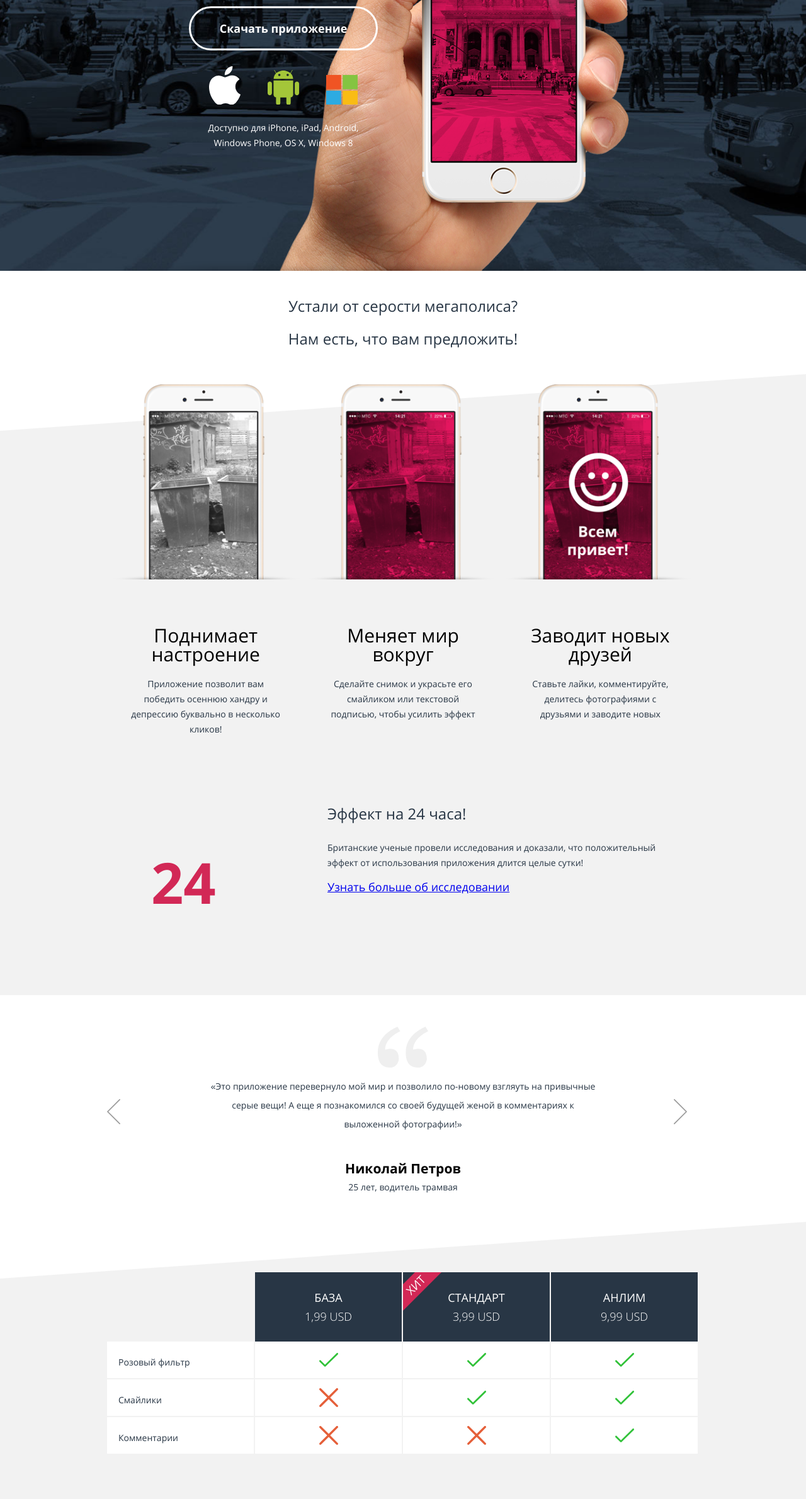
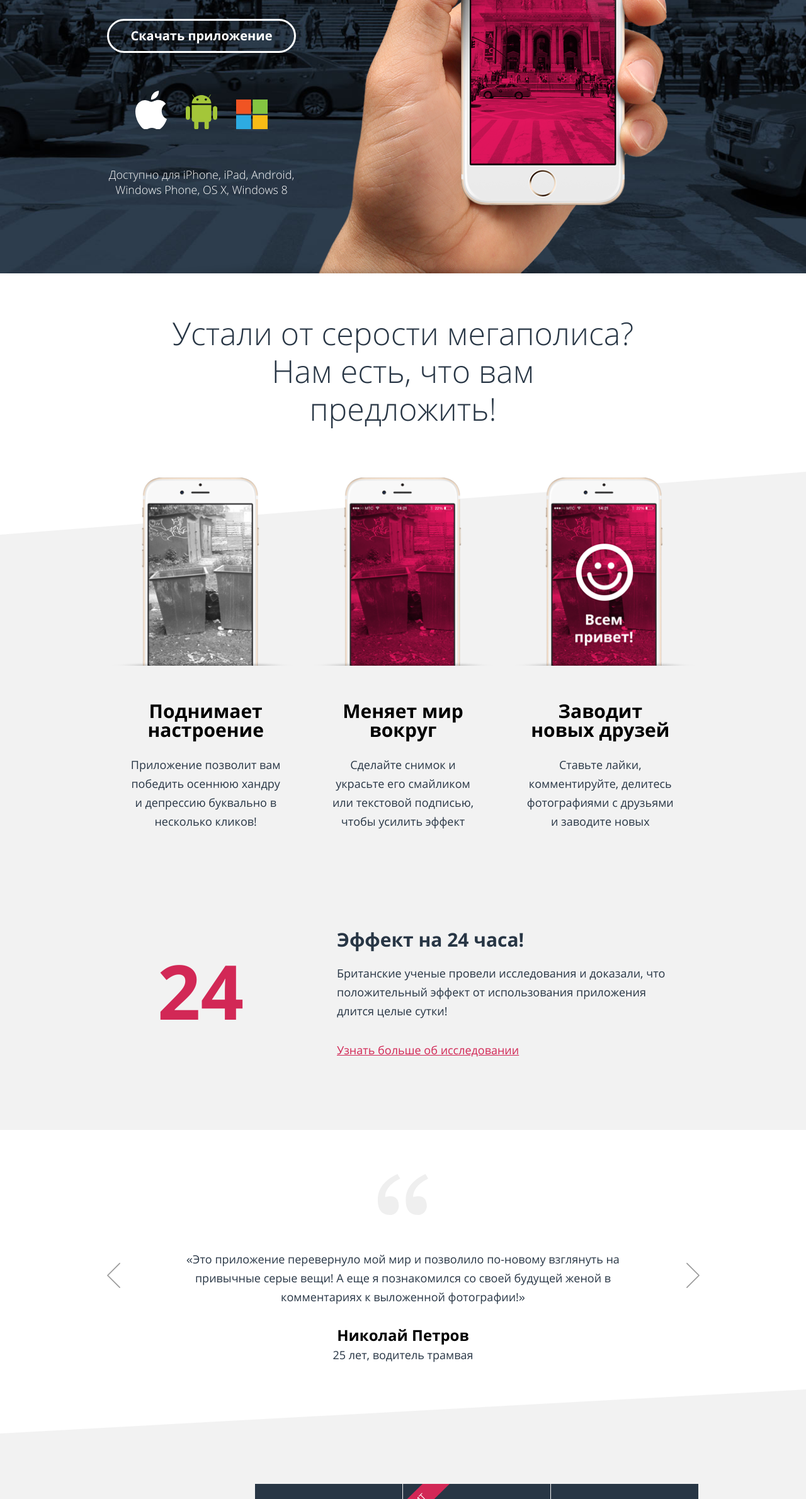
Before and after one commit to AlexeyKavasin/59151-pink, a plain HTML site: page index.html in a window 1280 px wide. Shown: the part 420-2800 px from the top of the page at 63% size. Drawn offline with nearby package versions, Linux system fonts and the light colour scheme; files that its build step writes are made by us from their sources.

Commit message:
Финальные изменения (все состояния главной, моб версия фотографии)

```diff
--- a/index.html
+++ b/index.html
@@ -94,7 +94,7 @@
       <section class="benefits">
         <header class="benefits__header">
           <p class="benefits__heading">Устали от серости мегаполиса?</p>
-          <p class="benefits__heading">Нам есть, что вам предложить!</p>
+          <p class="benefits__heading">Нам есть, что вам<br> предложить!</p>
         </header>
         <div class="benefits__items">
           <div class="benefits__items-wrapper">
@@ -117,7 +117,7 @@
             <article class="benefits__full-width-item">
               <h3 class="benefits__full-width-heading">Эффект<br> на 24 часа!</h3>
               <p class="benefits__full-width-text">Британские ученые провели исследования и доказали, что положительный эффект от использования приложения длится целые сутки!</p>
-              <a href="#" class="benefits__full-width-link">Узнать больше об исследовании</a>
+              <a href="http://i.imgur.com/CScmqnj.gif" target="_blank" class="benefits__full-width-link">Узнать больше об исследовании</a>
             </article>
           </div>
         </div>
@@ -142,7 +142,7 @@
               <div class="reviews__item">
                 <h3 class="slider__heading reviews__heading">Николай Петров</h3>
                 <span class="slider__text-note reviews__text-note">25 лет, водитель трамвая</span>
-                <p class="slider__text reviews__text">«Это приложение перевернуло мой мир и позволило по-новому взгляуть на привычные серые вещи! А еще я познакомился со своей будущей женой в комментариях к выложенной фотографии!»</p>
+                <p class="slider__text reviews__text">«Это приложение перевернуло мой мир и позволило по-новому взглянуть на привычные серые вещи! А еще я познакомился со своей будущей женой в комментариях к выложенной фотографии!»</p>
               </div>
             </div>
             <div class="slider__item">
--- a/sass/apps.scss
+++ b/sass/apps.scss
@@ -1,21 +1,21 @@
 .apps {
   width: 100%;
-  min-height: 300px;
+  min-height: 270px;
   padding: 25px 20px;
-  padding-bottom: 40px;
+  padding-bottom: 20px;
   background: #1d2631;
   color: $base-white;
   @include tablet {
     padding: 0;
     position: absolute;
     width: 300px;
-    top: 100px;
+    top: 95px;
     left: 0;
     background: transparent;
   }
   @include desktop {
-    top: 240px;
-    left: 130px;
+    top: 220px;
+    left: 0;
   }
   &__heading {
     display: none;
@@ -23,18 +23,25 @@
     margin: 0 auto;
     padding-bottom: 40px;
     font-size: 40px;
-    line-height: 50px;
+    line-height: 46px;
     font-weight: $light;
     text-align: center;
     @include tablet {
       display: block;
+      padding-bottom: 30px;
+    }
+    @include desktop {
+      max-width: 235px;
+      padding-bottom: 50px;
+      font-size: 50px;
+      line-height: 60px;
     }
   }
   &__btn{
     display: block;
     max-width: 280px;
     margin: 0 auto;
-    padding: 20px 35px;
+    padding: 15px 35px;
     font-weight: $bold;
     line-height: $base-line-height;
     text-align: center;
@@ -55,9 +62,13 @@
       max-width: 300px;
       box-sizing: border-box;
     }
+    @include desktop {
+      padding: 12px 30px;
+      font-size: 20px;
+    }
   }
   &__items {
-    max-width: 280px;
+    max-width: 210px;
     margin: 25px auto;
     padding: 0;
     display: flex;
@@ -65,7 +76,12 @@
     align-items: baseline;
     list-style: none;
     @include tablet {
-      justify-content: space-around;
+      margin-top: 40px;
+      margin-bottom: 35px;
+    }
+    @include desktop {
+      margin-top: 60px;
+      margin-bottom: 60px;
     }
   }
   &__item-link {
@@ -99,5 +115,9 @@
     margin: 0 auto;
     font-size: $base-p-size;
     text-align: center;
+    @include tablet {
+      font-size: 18px;
+      font-weight: $light;
+    }
   }
 }
--- a/sass/benefits.scss
+++ b/sass/benefits.scss
@@ -1,50 +1,82 @@
 .benefits {
   &__header {
     padding: 40px;
+    padding-bottom: 30px;
     position: relative;
     z-index: 1;
+    @include tablet {
+      padding-top: 50px;
+    }
+    @include tablet {
+      padding-top: 65px;
+      padding-bottom: 70px;
+    }
     &::after {
       content: '';
       display: block;
       width: 100%;
-      height: 50px;
+      height: 40px;
       position: absolute;
       left: 0;
       right: 0;
-      bottom: -50px;
+      bottom: -40px;
       z-index: -1;
       background: url('#{$img-path}/bg-triangle-white.svg') no-repeat;
       background-size: 100% 100%;
       @include tablet {
-        height: 90px;
-        bottom: -90px;
+        height: 70px;
+        bottom: -70px;
+      }
+      @include desktop {
+        height: 100px;
+        bottom: -100px;
       }
     }
   }
   &__heading {
     margin: 0 auto;
-    padding-bottom: 20px;
+    padding-bottom: 25px;
     font-size: $base-h-size;
-    line-height: $max-line-height;
+    line-height: $big-line-height;
     text-align: center;
     &:last-child {
       padding-bottom: 0;
     }
+    @include tablet {
+      padding: 0;
+      font-size: 40px;
+      font-weight: $light;
+      line-height: 48px;
+    }
+    @include desktop {
+      padding: 0;
+      font-size: 50px;
+      line-height: 60px;
+    }
+    & br {
+      @include less-tablet {
+        display: none;
+      }
+    }
   }
   &__items {
-    padding: 40px;
+    padding: 30px;
     padding-top: 80px;
+    padding-bottom: 56px;
     text-align: center;
     background: $base-gray;
     position: relative;
     overflow: hidden;
     @include tablet {
       min-height: 490px;
+      padding-top: 85px;
+      padding-bottom: 45px;
     }
     @include desktop {
-      padding-top: 400px;
+      padding-top: 365px;
       padding-right: 130px;
       padding-left: 130px;
+      padding-bottom: 25px;
     }
     &-wrapper {
       margin: 0 auto;
@@ -69,7 +101,7 @@
         position: absolute;
         width: 160px;
         height: 320px;
-        bottom: -100px;
+        bottom: -98px;
         left: 50%;
         z-index: 2;
         background-image: url('#{$img-path}/iphone-screen-mobile@1x.png');
@@ -77,11 +109,11 @@
         background-size: 100%;
         @include retina('#{$img-path}/iphone-screen-mobile@2x.png', 100%);
         @include tablet {
-          width: 265px;
-          height: 470px;
+          width: 270px;
+          height: 482px;
           margin: 0;
           left: 0;
-          bottom: -50px;
+          bottom: -45px;
         }
         @include desktop {
           display: none;
@@ -90,41 +122,24 @@
     }
   }
   &__item {
-    margin-bottom: 40px;
+    margin-bottom: 27px;
     &::before {
       display: none;
-      width: 300px;
-      height: 480px;
+      width: 289px;
+      height: 476px;
       content: '';
       position: absolute;
       left: 50%;
       margin-left: -150px;
-      bottom: 80px;
+      bottom: 95px;
       background-repeat: no-repeat;
       background-image: url('#{$img-path}/iphone-screen-1-desktop@1x.png');
       background-size: 100%;
       @include retina('#{$img-path}/iphone-screen-1-desktop@2x.png', 100%);
       z-index: 2;
     }
-    &:nth-child(2)::before {
-      background-image: url('#{$img-path}/iphone-screen-2-desktop@1x.png');
-      @include retina('#{$img-path}/iphone-screen-2-desktop@2x.png', 100%);
-    }
-    &:nth-child(3)::before {
-      background-image: url('#{$img-path}/iphone-screen-3-desktop@1x.png');
-      @include retina('#{$img-path}/iphone-screen-3-desktop@2x.png', 100%);
-    }
-    &:last-child {
-      margin-bottom: 0;
-      padding-bottom: 270px;
-      @include tablet {
-        padding-bottom: 0;
-      }
-      @include desktop {
-        margin-bottom: 40px;
-      }
-    }
     @include tablet {
+      margin-bottom: 30px;
       width: 50%;
     }
     @include desktop {
@@ -135,25 +150,62 @@
         display: block;
       }
     }
+    &:nth-child(2)::before {
+      background-image: url('#{$img-path}/iphone-screen-2-desktop@1x.png');
+      @include retina('#{$img-path}/iphone-screen-2-desktop@2x.png', 100%);
+      margin-left: -142px;
+    }
+    &:nth-child(3)::before {
+      background-image: url('#{$img-path}/iphone-screen-3-desktop@1x.png');
+      @include retina('#{$img-path}/iphone-screen-3-desktop@2x.png', 100%);
+      margin-left: -135px;
+      bottom: 85px;
+    }
+    &:last-child {
+      margin-bottom: 0;
+      padding-bottom: 260px;
+      @include tablet {
+        padding-bottom: 0;
+      }
+      @include desktop {
+        margin-bottom: 40px;
+      }
+    }
   }
   &__item-heading {
     margin: 0;
-    margin-bottom: 20px;
+    margin-bottom: 10px;
+    font-size: $base-font-size;
+    line-height: $big-line-height;
     font-weight: $bold;
     color: $base-black;
+    @include tablet {
+      text-align: left;
+    }
     @include desktop {
+      margin-bottom: 25px;
       font-size: 30px;
-      font-weight: $regular;
+      font-weight: $bold;
       line-height: $big-line-height;
+      text-align: center;
     }
   }
   &__item-text {
     margin: 0;
     font-size: $base-p-size;
+    @include tablet {
+      text-align: left;
+    }
+    @include desktop {
+      font-size: $base-font-size;
+      text-align: center;
+      line-height: $big-line-height;
+    }
   }
   &__full-width {
     display: none;
-    padding: 100px 40px;
+    padding: 57px 40px;
+    padding-bottom: 85px;
     @include tablet {
       display: flex;
       flex-direction: column;
@@ -163,15 +215,22 @@
     @include desktop {
       padding-top: 0;
       padding-right: 130px;
-      padding-bottom: 160px;
+      padding-bottom: 115px;
       padding-left: 130px;
       background: $base-gray;
     }
     &-wrapper {
       width: 100%;
       margin: 0 auto;
-      padding-left: 320px;
+      padding-left: 310px;
       position: relative;
+      @include tablet {
+        max-width: 620px;
+      }
+      @include desktop {
+        max-width: 940px;
+        padding-left: 365px;
+      }
       &::after {
         display: none;
         width: 240px;
@@ -183,32 +242,34 @@
         background-repeat: no-repeat;
         background-size: 100%;
         background-image: url('#{$img-path}/icon-timer.svg');
+        @include tablet {
+          display: block;
+        }
+        @include desktop {
+          width: 300px;
+          height: 350px;
+        }
       }
       &::before {
         display: none;
         position: absolute;
-        top: 105px;
-        left: 70px;
+        top: 103px;
+        left: 63px;
         width: 110px;
         height: 90px;
         content: '24';
-        font-size: 90px;
-        line-height: 90px;
+        font-size: 97px;
+        line-height: 97px;
         font-weight: $bold;
         color: $base-pink;
-      }
-      @include tablet {
-        max-width: 620px;
-        &::before {
+        @include tablet {
           display: block;
         }
-        &::after {
-          display: block;
+        @include desktop {
+          top: 140px;
+          left: 80px;
+          font-size: 120px;
         }
-      }
-      @include desktop {
-        max-width: 940px;
-        padding-left: 350px;
       }
     }
     &-item {
@@ -218,9 +279,15 @@
       }
     }
     &-heading {
-      font-size: $base-h-size;
+      margin-top: 37px;
+      margin-bottom: 0;
+      font-size: 30px;
       line-height: 36px;
-      font-weight: $regular;
+      font-weight: $bold;
+      @include desktop {
+        margin-top: 90px;
+        margin-bottom: 20px;
+      }
       & br {
         @include desktop {
           display: none;
@@ -228,7 +295,20 @@
       }
     }
     &-text {
+      margin-bottom: 5px;
       font-size: $base-p-size;
+      @include desktop {
+        margin-bottom: 35px;
+        font-size: $base-font-size;
+        line-height: $big-line-height;
+      }
+    }
+    &-link {
+      font-size: $base-p-size;
+      color: $base-pink;
+      @include desktop {
+        font-size: $base-font-size;
+      }
     }
   }
 }
--- a/sass/hamburger-menu.scss
+++ b/sass/hamburger-menu.scss
@@ -1,5 +1,5 @@
 .hamburger-menu {
-  padding: 25px;
+  padding: 20px;
   float: right;
   @include tablet {
     padding: 40px;
--- a/sass/map.scss
+++ b/sass/map.scss
@@ -1,13 +1,13 @@
 .map {
-  min-height: 220px;
+  min-height: 200px;
   background-size: cover;
   background-repeat: no-repeat;
   background-image: url('../img/bg-map-mobile@1x.png');
   @include retina('../img/bg-map-mobile@2x.jpg', 100%);
   background-position-y: bottom;
   @include tablet {
-    min-height: 400px;
-  background-image: url('../img/bg-map-tablet@1x.jpg');
+    min-height: 380px;
+    background-image: url('../img/bg-map-tablet@1x.jpg');
     @include retina('../img/bg-map-tablet@2x.jpg', 100%);
     background-position-y: bottom;
   }
--- a/sass/photos.scss
+++ b/sass/photos.scss
@@ -6,12 +6,16 @@
     align-items: flex-start;
   }
   &__content-block {
-    padding: 50px;
+    padding: 30px;
+    padding-bottom: 35px;
     font-size: $base-p-size;
     line-height: $big-line-height;
     text-align: center;
     @include tablet {
       width: 100%;
+    }
+    &--bottom {
+      padding-top: 15px;
     }
   }
   &__wrapper {
--- a/sass/prices.scss
+++ b/sass/prices.scss
@@ -1,9 +1,17 @@
 .prices {
   background: $base-gray;
-  padding-top: 80px;
+  padding-top: 84px;
   padding-bottom: 100px;
   overflow: hidden;
   position: relative;
+  @include tablet {
+    padding-top: 75px;
+    padding-bottom: 74px;
+  }
+  @include desktop {
+    padding-top: 150px;
+    padding-bottom: 100px;
+  }
   &__slider {
     width: 100%;
     display: flex;
@@ -42,48 +50,66 @@
   }
   &__item-header {
     position: relative;
-    padding: 25px 0;
+    padding: 18px 0;
     line-height: $big-line-height;
     color: $base-white;
     background: $base-dark-blue;
     text-align: center;
     text-transform: uppercase;
-    @include tablet {
+    @include tablet-only {
+      padding-top: 12px;
+      padding-bottom: 7px;
       border-right: 1px solid $base-gray;
     }
     &--hit::after {
       display: block;
       content: '';
       position: absolute;
-      width: 70px;
-      height: 70px;
+      width: 75px;
+      height: 75px;
       top: 0;
-      background: url('#{$img-path}/bg-hit-tablet.svg');
+      background: url('#{$img-path}/bg-hit.svg');
       background-repeat: no-repeat;
+      @include tablet-only {
+        background: url('#{$img-path}/bg-hit-tablet.svg');
+        background-repeat: no-repeat;
+      }
     }
     &--hit::before {
       display: block;
       content: 'ХИТ';
       position: absolute;
+      font-size: $base-p-size;
       z-index: 1;
       transform: rotate(-45deg);
-      top: 5px;
-      left: 3px;
+      top: 12px;
+      left: 11px;
+      @include tablet-only {
+        top: 6px;
+        left: 6px;
+      }
     }
   }
   &__item-usd {
     font-weight: $light;
+    font-size: $base-h-size;
+    @include tablet-only {
+      font-size: $base-font-size;
+    }
   }
   &__item-feature,
   &__item-feature--tablet {
     min-height: 60px;
     position: relative;
-    padding: 18px;
-    line-height: $base-line-height;
+    padding: 18px 23px;
+    font-size: $base-p-size;
+    line-height: 22px;
     border-bottom: 2px solid $base-gray;
     text-transform: uppercase;
     background: $base-white;
-    @include tablet {
+    @include tablet-only {
+      min-height: 45px;
+      padding: 8px 16px;
       height: 45px;
       line-height: $big-line-height;
       border-right: 1px solid $base-gray;
@@ -118,6 +144,9 @@
     &--tablet {
       text-transform: initial;
       font-size: $base-p-size;
+      @include desktop {
+        font-size: 18px;
+      }
     }
     &--tablet::after {
       display: none;
--- a/sass/reviews.scss
+++ b/sass/reviews.scss
@@ -1,35 +1,38 @@
 .reviews {
-  min-height: 360px;
   padding: 40px 20px;
   padding-bottom: 80px;
   position: relative;
   z-index: 1;
-  &::after {
-    content: '';
-    display: block;
-    width: 100%;
-    height: 50px;
-    position: absolute;
-    left: 0;
-    right: 0;
-    bottom: -50px;
-    z-index: -1;
-    background: url('#{$img-path}/bg-triangle-white.svg') no-repeat;
-    background-size: 100% 100%;
-    @include tablet {
-      height: 90px;
-      bottom: -90px;
-    }
-  }
   @include tablet {
     padding-right: 40px;
     padding-left: 40px;
   }
   @include desktop {
-    padding-top: 130px;
-    padding-bottom: 0;
+    padding-top: 190px;
+    padding-bottom: 40px;
     padding-right: 130px;
     padding-left: 130px;
+  }
+  &::after {
+    content: '';
+    display: block;
+    width: 100%;
+    height: 20px;
+    position: absolute;
+    left: 0;
+    right: 0;
+    bottom: -20px;
+    z-index: -1;
+    background: url('#{$img-path}/bg-triangle-white.svg') no-repeat;
+    background-size: 100% 100%;
+    @include tablet {
+      height: 40px;
+      bottom: -40px;
+    }
+    @include desktop {
+      height: 70px;
+      bottom: -70px;
+    }
   }
   &__wrapper {
     margin: 0 auto;
@@ -51,13 +54,16 @@
       justify-content: center;
       align-items: center;
     }
+    @include desktop {
+      max-width: 700px;
+    }
     &::before {
       display: none;
       content: '';
       width: 80px;
       height: 65px;
       position: absolute;
-      top: -80px;
+      top: -120px;
       left: 50%;
       margin-left: -40px;
       background-image: url('#{$img-path}/icon-quotes.svg');
@@ -70,26 +76,38 @@
   &__text {
     @include tablet {
       order: 1;
+      font-size: $base-font-size;
+      line-height: $big-line-height;
     }
   }
   &__text-note {
     @include tablet {
       order: 3;
     }
+    @include desktop {
+      font-size: $base-font-size;
+    }
   }
   &__heading {
-    margin-bottom: 30px;
+    font-size: $base-font-size;
+    line-height: $max-line-height;
+    margin-bottom: 15px;
     @include tablet {
       margin-bottom: 0;
-      margin-top: 40px;
+      margin-top: 35px;
       order: 2;
+      font-size: 20px;
+    }
+    @include desktop {
+      margin-top: 30px;
+      font-size: 24px;
     }
   }
   &__arrows {
     display: none;
     position: absolute;
     top: 50%;
-    margin-top: -60px;
+    margin-top: -70px;
     @include desktop {
       display: block;
     }
@@ -109,7 +127,7 @@
     }
   }
   &__arrow-right {
-    right: 0;
+    right: -20px;
     background: url('#{$img-path}/icon-review-arrow-right.svg');
     background-repeat: no-repeat;
     background-size: contain;
--- a/sass/upload-form.scss
+++ b/sass/upload-form.scss
@@ -22,6 +22,7 @@
       }
     }
     &--controls {
+      margin-top: 35px;
       @include tablet {
         max-width: 275px;
         margin-bottom: 0;
@@ -31,7 +32,7 @@
       }
     }
     &--btns {
-      padding: 40px 0;
+      padding: 35px 0;
       border-top: 1px solid #dddfe0;
       @include tablet {
         width: 100%;
@@ -263,7 +264,7 @@
     max-width: 280px;
     margin: 0 auto;
     margin-bottom: 15px;
-    padding: 20px 80px;
+    padding: 15px 80px;
     font-weight: $bold;
     border-radius: 50px;
     background: $base-gray;
```
Also changed, not shown: photo.html (+1 -1 lines), sass/contacts.scss (+39 -9 lines), sass/footer.scss (+8 -2 lines), sass/like.scss (+5 -2 lines), sass/logo.scss (+13 -10 lines), sass/main-menu.scss (+6 -4 lines), sass/photo-item.scss (+8 -5 lines), sass/slider.scss (+8 -5 lines), sass/social.scss (+5 -5 lines), sass/welcome-section.scss (+14 -12 lines).
